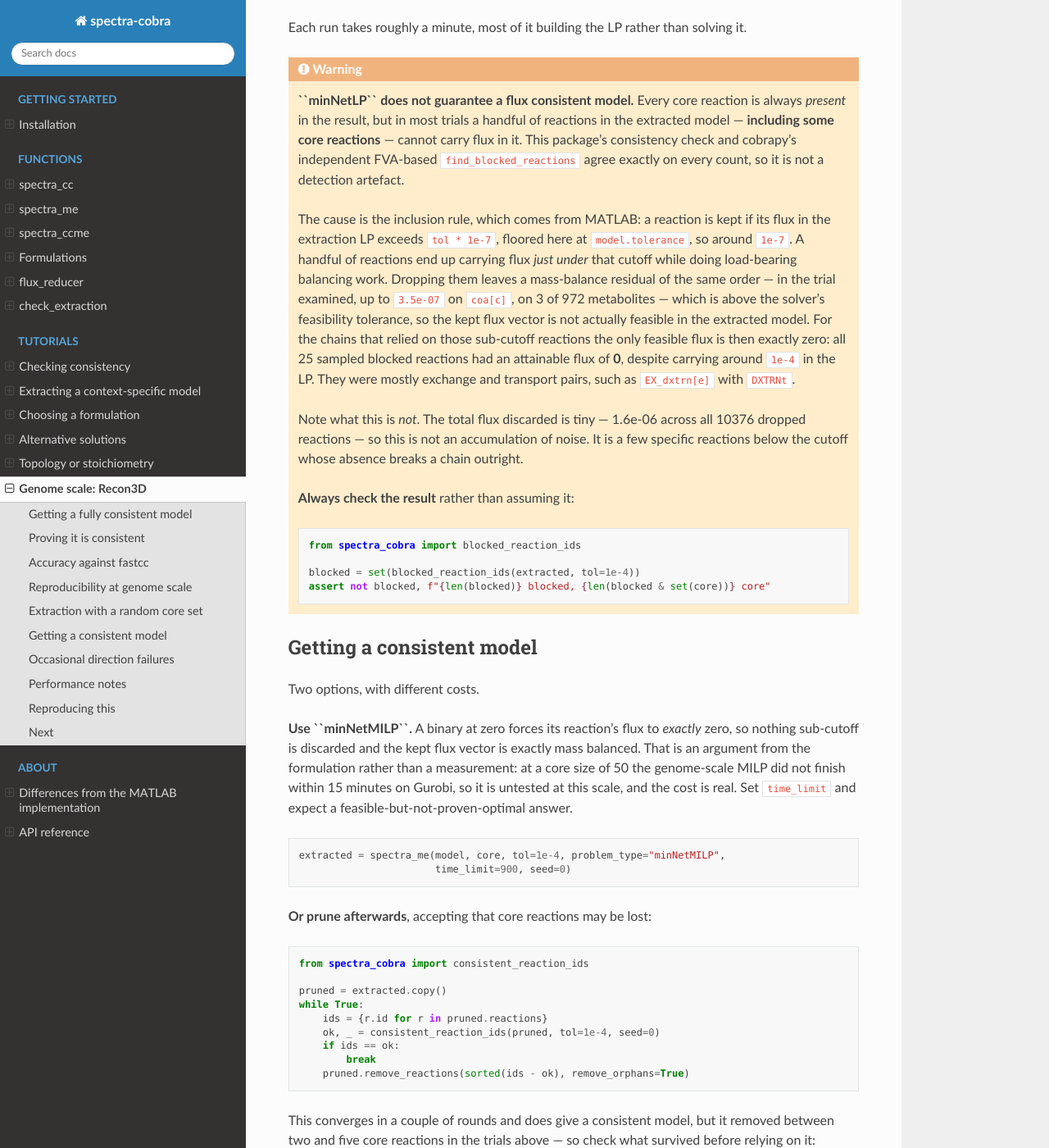
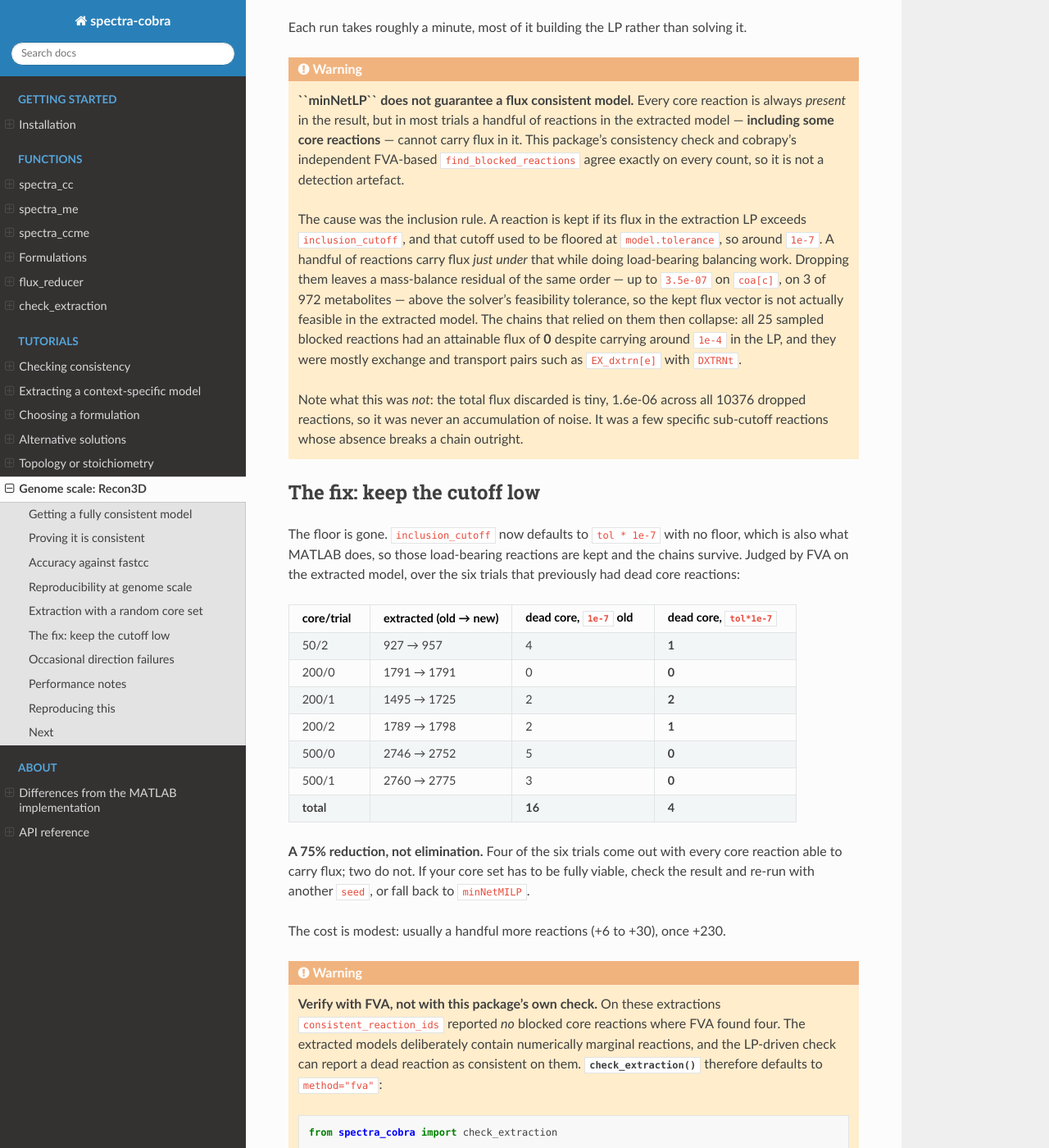
Before and after one commit to bisect-group/spectra-cobra, a Sphinx documentation site: the page built from docs/tutorials/recon3d.rst, in a window 1280 px wide and 1400 px high, scrolled down 3134 px. Shown: the whole window at 82% size. Built offline with Sphinx 7.4.7 and the Read the Docs theme 3.1.0, drawn with Linux system fonts in a browser that asks for light colours; some of the changed text lies outside the part shown.

Commit message:
fix: drop the tolerance floor from the inclusion cutoff
A reaction joins the extracted model when its flux in the extraction LP
clears a cutoff. That cutoff was max(tol * 1e-7, model.tolerance), so in
practice model.tolerance, around 1e-7. The floor was mine, added on the
reasoning that a cutoff below solver noise reads noise as flux. That
reasoning was backwards for this problem: a few reactions carry flux just
under 1e-7 while being load-bearing for a mass balance, and discarding
them collapses the chains that depend on them, leaving core reactions
present in the extracted model but unable to carry any flux.

The cutoff is now tol * 1e-7 with no floor, which is what MATLAB does,
and is exposed as an inclusion_cutoff parameter on spectra_me,
spectra_ccme, min_net_lp and growth_optim for callers who want the
smaller, cleaner model instead. The mixed-integer formulations ignore it,
reading their answer off their binaries.

Measured on Recon3D over the six trials that previously had dead core
reactions, judged by FVA on the extracted model: dead core reactions fall
from 16 to 4, and four of the six trials come out with every core
reaction viable. It is a 75% reduction, not an elimination. The cost is
usually a handful more reactions, once 230 more.

Two further changes came out of measuring it.

check_extraction now defaults to method="fva". Its previous LP-based
check reported no blocked core reactions on extractions where FVA found
four: the extracted models deliberately hold numerically marginal
reactions, and the LP-driven check can call a dead one consistent. A
verification helper that gives false assurance about the thing being
verified is worse than none. method="spectra" is still available as a
fast screen, and is the only option for consistency_type="topology",
since find_blocked_reactions always assumes a steady state -- asking FVA
for topology now raises rather than silently checking something else.

The LARGE_VALUE big-M is gone. It was 1e6, borrowed from cobrapy's
fastcc, where MATLAB's forwardcc.m and reverse.m use -Inf and +Inf. The
auxiliary variables are now genuinely unbounded, matching MATLAB and
removing a bound that would have silently bitten on a model with flux
bounds above 1e6.

Co-Authored-By: Claude Opus 5 (1M context) <noreply@anthropic.com>

```diff
--- a/docs/functions/verification.rst
+++ b/docs/functions/verification.rst
@@ -26,18 +26,20 @@ Why this exists
 The first promise always holds; the second does not.
 
 ``minNetLP`` and ``growthOptim`` read their answer off a flux vector, keeping
-any reaction whose flux clears a cutoff near the solver tolerance. A few
-reactions end up carrying flux *just under* that cutoff while doing
-load-bearing balancing work, and dropping them leaves a mass-balance residual
-of the same order — above the solver's feasibility tolerance. The kept flux
-vector is then not actually feasible in the extracted model, and the chains
-that relied on those sub-cutoff reactions can carry no flux at all — **a core
-reaction included**.
+any reaction whose flux clears ``inclusion_cutoff``. That cutoff defaults to
+``tol * 1e-7``, deliberately far below the solver's own tolerance: raising it
+discards reactions that carry almost no flux but are load-bearing for a mass
+balance, and the chains that relied on them then collapse, leaving **core
+reactions present in the model but unable to carry flux**.
 
-On Recon3D this is measured, not hypothetical: see
-:doc:`../tutorials/recon3d`. The mixed-integer formulations should not have
-the problem, since a binary at zero forces its reaction's flux to exactly zero
-and so discards nothing.
+Keeping the cutoff that low fixes the core reactions at the price of also
+keeping some reactions that are there only because of numerical noise, so the
+model can still contain a few blocked non-core reactions. That trade is
+intentional — see :doc:`../tutorials/recon3d` for the measured effect — and
+``check_extraction`` is how you see which side of it you landed on.
+
+The mixed-integer formulations are unaffected either way, since they read
+their answer off their binaries rather than off the flux.
 
 The damaging case is a *blocked core reaction*. It is present in the model, so
 its presence alone suggests the extraction worked, but it cannot carry flux
--- a/docs/tutorials/recon3d.rst
+++ b/docs/tutorials/recon3d.rst
@@ -227,74 +227,93 @@ solving it.
    independent FVA-based ``find_blocked_reactions`` agree exactly on every
    count, so it is not a detection artefact.
 
-   The cause is the inclusion rule, which comes from MATLAB: a reaction is
-   kept if its flux in the extraction LP exceeds ``tol * 1e-7``, floored here
-   at ``model.tolerance``, so around ``1e-7``. A handful of reactions end up
-   carrying flux *just under* that cutoff while doing load-bearing balancing
-   work. Dropping them leaves a mass-balance residual of the same order — in
-   the trial examined, up to ``3.5e-07`` on ``coa[c]``, on 3 of 972
-   metabolites — which is above the solver's feasibility tolerance, so the
-   kept flux vector is not actually feasible in the extracted model. For the
-   chains that relied on those sub-cutoff reactions the only feasible flux is
-   then exactly zero: all 25 sampled blocked reactions had an attainable flux
-   of **0**, despite carrying around ``1e-4`` in the LP. They were mostly
-   exchange and transport pairs, such as ``EX_dxtrn[e]`` with ``DXTRNt``.
+   The cause was the inclusion rule. A reaction is kept if its flux in the
+   extraction LP exceeds ``inclusion_cutoff``, and that cutoff used to be
+   floored at ``model.tolerance``, so around ``1e-7``. A handful of reactions
+   carry flux *just under* that while doing load-bearing balancing work.
+   Dropping them leaves a mass-balance residual of the same order — up to
+   ``3.5e-07`` on ``coa[c]``, on 3 of 972 metabolites — above the solver's
+   feasibility tolerance, so the kept flux vector is not actually feasible in
+   the extracted model. The chains that relied on them then collapse: all 25
+   sampled blocked reactions had an attainable flux of **0** despite carrying
+   around ``1e-4`` in the LP, and they were mostly exchange and transport
+   pairs such as ``EX_dxtrn[e]`` with ``DXTRNt``.
 
-   Note what this is *not*. The total flux discarded is tiny — 1.6e-06 across
-   all 10376 dropped reactions — so this is not an accumulation of noise. It
-   is a few specific reactions below the cutoff whose absence breaks a chain
+   Note what this was *not*: the total flux discarded is tiny, 1.6e-06 across
+   all 10376 dropped reactions, so it was never an accumulation of noise. It
+   was a few specific sub-cutoff reactions whose absence breaks a chain
    outright.
 
-   **Always check the result** rather than assuming it:
+The fix: keep the cutoff low
+----------------------------
+
+The floor is gone. ``inclusion_cutoff`` now defaults to ``tol * 1e-7`` with no
+floor, which is also what MATLAB does, so those load-bearing reactions are
+kept and the chains survive. Judged by FVA on the extracted model, over the
+six trials that previously had dead core reactions:
+
+.. list-table::
+   :header-rows: 1
+   :widths: 16 28 28 28
+
+   * - core/trial
+     - extracted (old → new)
+     - dead core, ``1e-7`` old
+     - dead core, ``tol*1e-7``
+   * - 50/2
+     - 927 → 957
+     - 4
+     - **1**
+   * - 200/0
+     - 1791 → 1791
+     - 0
+     - **0**
+   * - 200/1
+     - 1495 → 1725
+     - 2
+     - **2**
+   * - 200/2
+     - 1789 → 1798
+     - 2
+     - **1**
+   * - 500/0
+     - 2746 → 2752
+     - 5
+     - **0**
+   * - 500/1
+     - 2760 → 2775
+     - 3
+     - **0**
+   * - **total**
+     -
+     - **16**
+     - **4**
+
+**A 75% reduction, not elimination.** Four of the six trials come out with
+every core reaction able to carry flux; two do not. If your core set has to be
+fully viable, check the result and re-run with another ``seed``, or fall back
+to ``minNetMILP``.
+
+The cost is modest: usually a handful more reactions (+6 to +30), once +230.
+
+.. warning::
+
+   **Verify with FVA, not with this package's own check.** On these
+   extractions ``consistent_reaction_ids`` reported *no* blocked core
+   reactions where FVA found four. The extracted models deliberately contain
+   numerically marginal reactions, and the LP-driven check can report a dead
+   reaction as consistent on them. :func:`~spectra_cobra.check_extraction`
+   therefore defaults to ``method="fva"``:
 
    .. code-block:: python
 
-      from spectra_cobra import blocked_reaction_ids
+      from spectra_cobra import check_extraction
 
-      blocked = set(blocked_reaction_ids(extracted, tol=1e-4))
-      assert not blocked, f"{len(blocked)} blocked, {len(blocked & set(core))} core"
+      report = check_extraction(extracted, core, tol=1e-4)   # FVA by default
+      assert not report.blocked_core, report.summary()
 
-Getting a consistent model
---------------------------
-
-Two options, with different costs.
-
-**Use ``minNetMILP``.** A binary at zero forces its reaction's flux to
-*exactly* zero, so nothing sub-cutoff is discarded and the kept flux vector is
-exactly mass balanced. That is an argument from the formulation rather than a
-measurement: at a core size of 50 the genome-scale MILP did not finish within
-15 minutes on Gurobi, so it is untested at this scale, and the cost is real.
-Set ``time_limit`` and expect a feasible-but-not-proven-optimal answer.
-
-.. code-block:: python
-
-   extracted = spectra_me(model, core, tol=1e-4, problem_type="minNetMILP",
-                          time_limit=900, seed=0)
-
-**Or prune afterwards**, accepting that core reactions may be lost:
-
-.. code-block:: python
-
-   from spectra_cobra import consistent_reaction_ids
-
-   pruned = extracted.copy()
-   while True:
-       ids = {r.id for r in pruned.reactions}
-       ok, _ = consistent_reaction_ids(pruned, tol=1e-4, seed=0)
-       if ids == ok:
-           break
-       pruned.remove_reactions(sorted(ids - ok), remove_orphans=True)
-
-This converges in a couple of rounds and does give a consistent model, but it
-removed between two and five core reactions in the trials above — so check
-what survived before relying on it:
-
-.. code-block:: python
-
-   survived = {r.id for r in pruned.reactions}
-   print(f"core kept after pruning: {sum(c in survived for c in core)}/{len(core)}")
-
-Raising ``tol`` does not help, and lowering it makes the dust problem worse.
+   ``method="spectra"`` is available and much faster, but treat its verdict as
+   a screen rather than a guarantee.
 
 Occasional direction failures
 -----------------------------
```
Also changed, not shown: README.md (+5 -2 lines), 6 other files.
